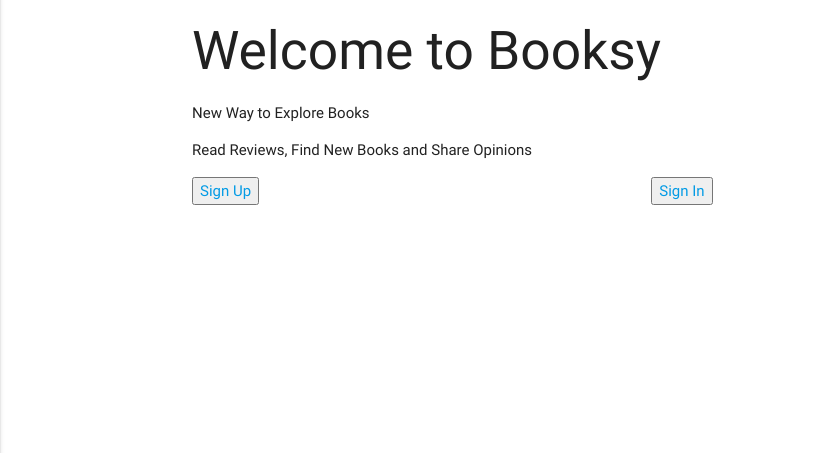
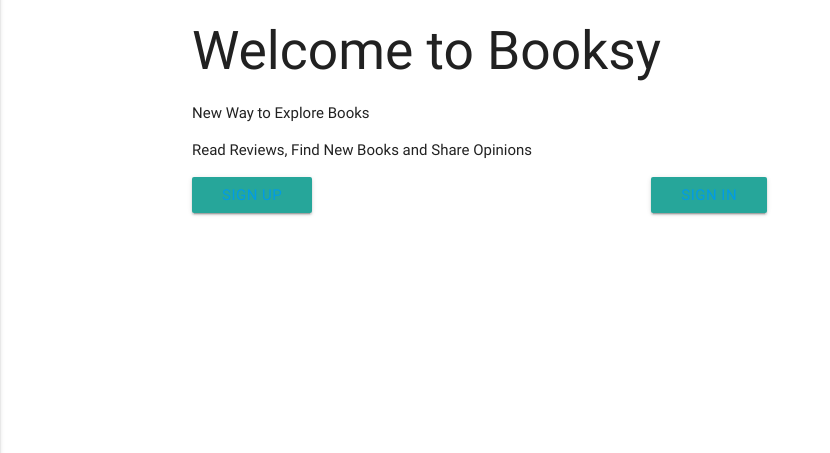
Before and after one commit to JBroks/booksy-reviews, a Flask app: page / in a window 1280 px wide. Shown: the part 239-692 px from the top of the page, without its empty margins (0-830 px from the left). Run offline with Flask 2, Linux system fonts and the light colour scheme; some libraries are stand-ins or nearby versions.

Commit message:
Buttons - materialize classes added

```diff
--- a/templates/index.html
+++ b/templates/index.html
@@ -15,10 +15,10 @@
 {% if current_user.is_authenticated %} {% else %}
 <div class="row">
     <div class="col s6">
-        <button><a href="{{ url_for('register') }}">Sign Up</a></button>
+        <button class="btn waves-effect waves-light"><a href="{{ url_for('register') }}">Sign Up</a></button>
     </div>
     <div class="col s6">
-        <button><a href="{{ url_for('login') }}">Sign In</a></button>
+        <button class="btn waves-effect waves-light"><a href="{{ url_for('login') }}">Sign In</a></button>
     </div>
 </div>
 {% endif %} {% endblock %}
--- a/templates/login.html
+++ b/templates/login.html
@@ -22,7 +22,8 @@
         </div>
 
         <div class="row">
-            <div class="col s12 m6 l6 center-align">{{ form.submit() }}</div>
+
+            <div class="col s12 m6 l6 center-align"><button class="btn waves-effect waves-light">{{ form.submit() }}</button></div>
             <div class="s12 m6 l6 center-align"><span>Not a member?<a href="{{ url_for('register') }}">Sign Up</a></span></div>
         </div>
 
--- a/templates/register.html
+++ b/templates/register.html
@@ -39,7 +39,7 @@
         </div>
 
         <div class="row">
-            <div class="col s12 m6 l6 center-align">{{ form.submit() }}</div>
+            <div class="col s12 m6 l6 center-align"><button class="btn waves-effect waves-light">{{ form.submit() }}</button></div>
             <div class="s12 m6 l6 center-align"><span>Already a member?<a href="{{ url_for('login') }}">Sign In</a></span></div>
         </div>
     </form>
```
